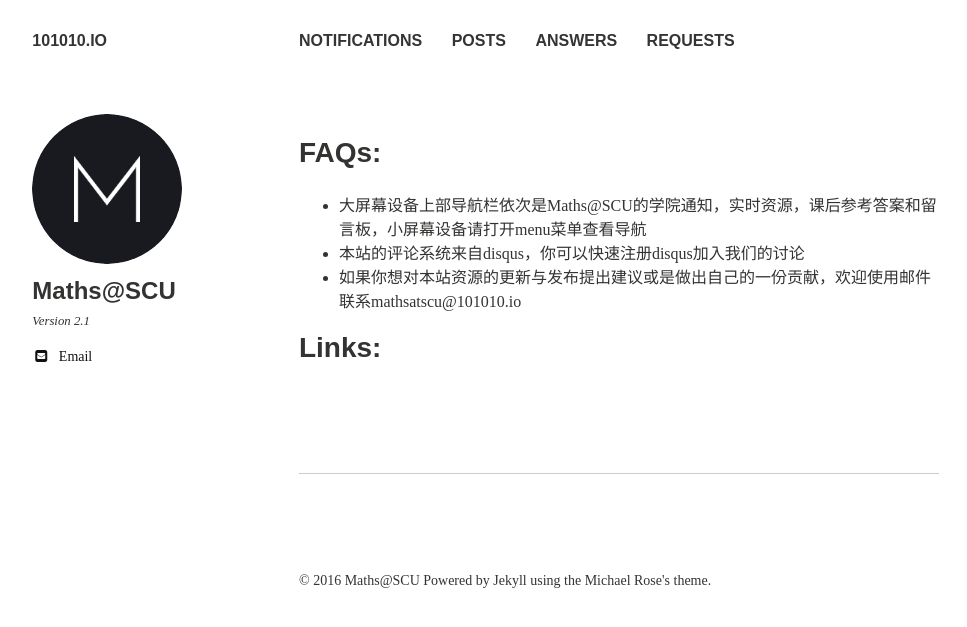
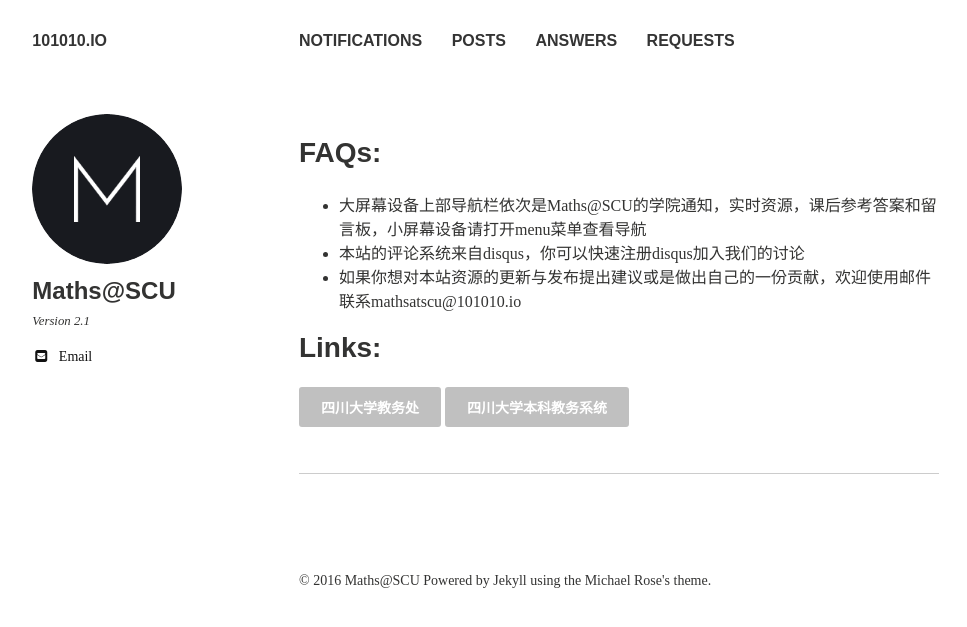
Before and after one commit to mathsatscu/mathsatscu.github.com, a Jekyll site: the page built from index.md, in a window 1280 px wide. Shown: the top 627 px of the page, without its empty margins (21-988 px from the left). Built offline with Jekyll 4.4.1, drawn with Linux system fonts in a browser that asks for light colours; some web fonts are replaced; comment, search, counter and statistics services are not loaded.

Commit message:
Update variables.scss

```diff
--- a/_sass/variables.scss
+++ b/_sass/variables.scss
@@ -31,7 +31,7 @@ $black          : #111;
 $accentcolor    : $black;
 
 /* buttons */
-$primary			: $white;
+$primary			: #C0C0C0;
 $success			: #5cb85c;
 $warning			: #dd8338;
 $danger				: #C64537;
```
